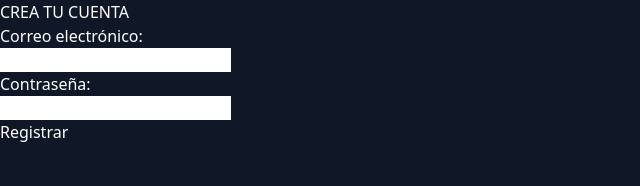
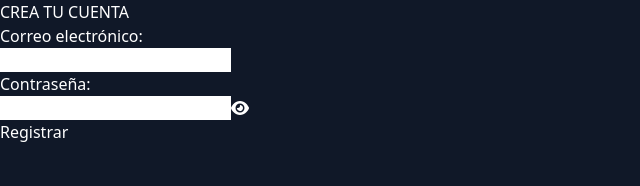
Before and after one commit to FabricioMirandaDeveloper/Escorts, a React (Vite) app in the folder frontend/: page /registro in a window 1280 px wide. Shown: the top 186 px of the page, without its empty margins (0-640 px from the left). Built offline with nearby package versions, Linux system fonts and the light colour scheme.

Commit message:
agregando mostrar/ocultar contraseña

```diff
--- a/frontend/src/views/Registro.tsx
+++ b/frontend/src/views/Registro.tsx
@@ -3,12 +3,17 @@ import { createUserWithEmailAndPassword } from "firebase/auth";
 import { auth } from "../../firebase"
 import "./registro.css"
 import toast from "react-hot-toast";
+import { FontAwesomeIcon } from "@fortawesome/react-fontawesome";
+import { faEye, faEyeSlash } from "@fortawesome/free-solid-svg-icons";
 
 const Registro = () => {
     // Estado para los valores del formulario
     const [correo, setCorreo] = useState<string>('');
     const [contraseña, setContraseña] = useState<string>('');
-    const [isLoading, setIsLoading] = useState<boolean>(false); // Estado para controlar la carga
+    // Estado para controlar la carga
+    const [isLoading, setIsLoading] = useState<boolean>(false);
+    // Estado para mostrar/ocultar contraseña
+    const [mostrarContraseña, setMostrarContraseña] = useState<boolean>(false);
 
     // Manejo del envío del formulario
     const manejarRegistro = async (e: React.FormEvent) => {
@@ -74,15 +79,23 @@ const Registro = () => {
                         <div className="flex items-center justify-between">
                             <label htmlFor="contraseña" className="block text-sm/6 font-medium">Contraseña:</label>
                         </div>
-                        <div className="mt-2">
+                        <div className="mt-2 relative">
                             <input
-                                type="password"
+                                type={mostrarContraseña ? "text" : "password"}
                                 id="contraseña"
                                 value={contraseña}
                                 onChange={(e) => setContraseña(e.target.value)}
                                 required
                                 className="block w-full rounded-md px-3 py-1.5 text-black focus:outline-[#EA580C]"
                             />
+                            <button
+                                type="button"
+                                onClick={()=> setMostrarContraseña(!mostrarContraseña)}
+                                className="absolute inset-y-0 right-0 pr-3 flex items-center text-sm leading-5">{mostrarContraseña ? (
+                                    <FontAwesomeIcon icon={faEyeSlash} className="text-gray-500" /> // Ícono de ojo tachado
+                                ) : (
+                                    <FontAwesomeIcon icon={faEye} className="text-gray-500" /> // Ícono de ojo abierto
+                                )}</button>
                         </div>
                     </div>
                     <div>
```
